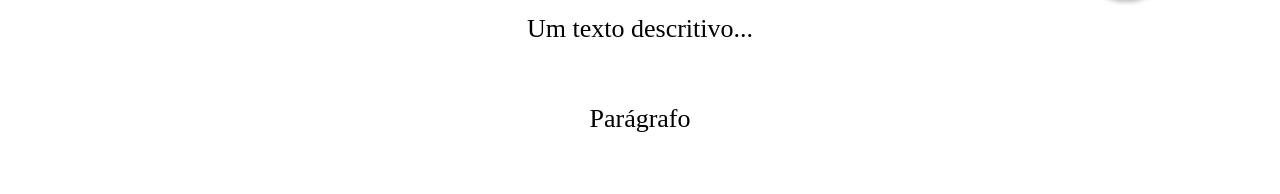
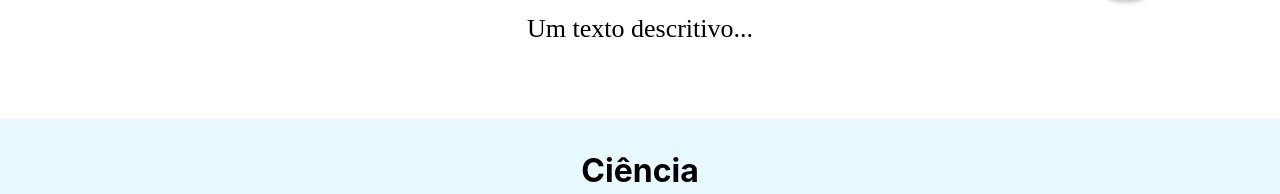
Before and after one commit to yapeansa/orgaKnowledgeJs, a React (Create React App) app: page / in a window 1280 px wide. Shown: the part 1687-1881 px from the top of the page. Built offline with nearby package versions, Linux system fonts and the light colour scheme.

Commit message:
Retornando ao estado original.

```diff
--- a/src/App.js
+++ b/src/App.js
@@ -85,7 +85,6 @@ function App() {
       <section className="organizacao">
         <h2>Minha Organização:</h2>
         <p>Um texto descritivo...</p>
-        <p>Parágrafo</p>
         <button onClick={toggleForm}>
           <img src="imagens/toggle.svg" alt="toggleForm" />
         </button>
```
